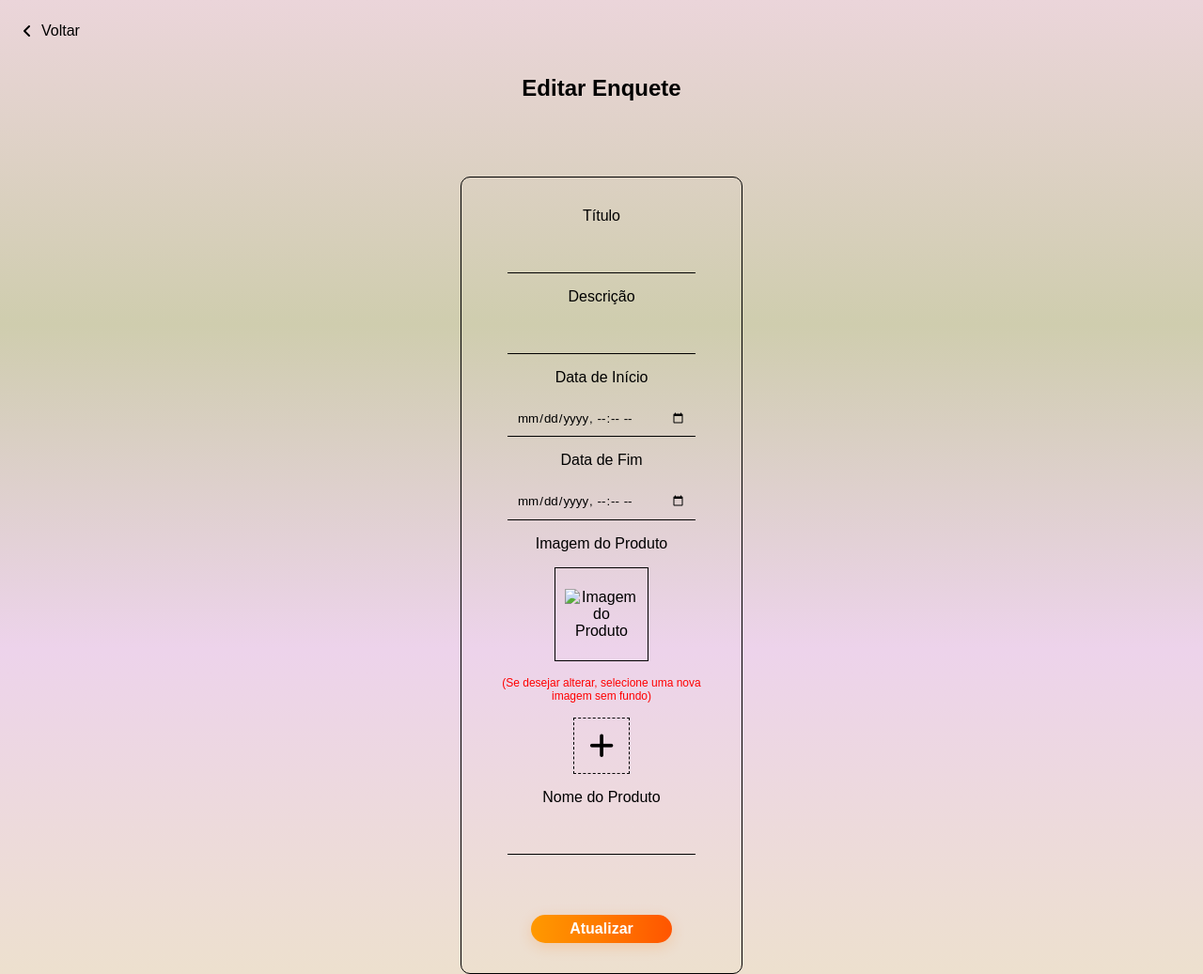
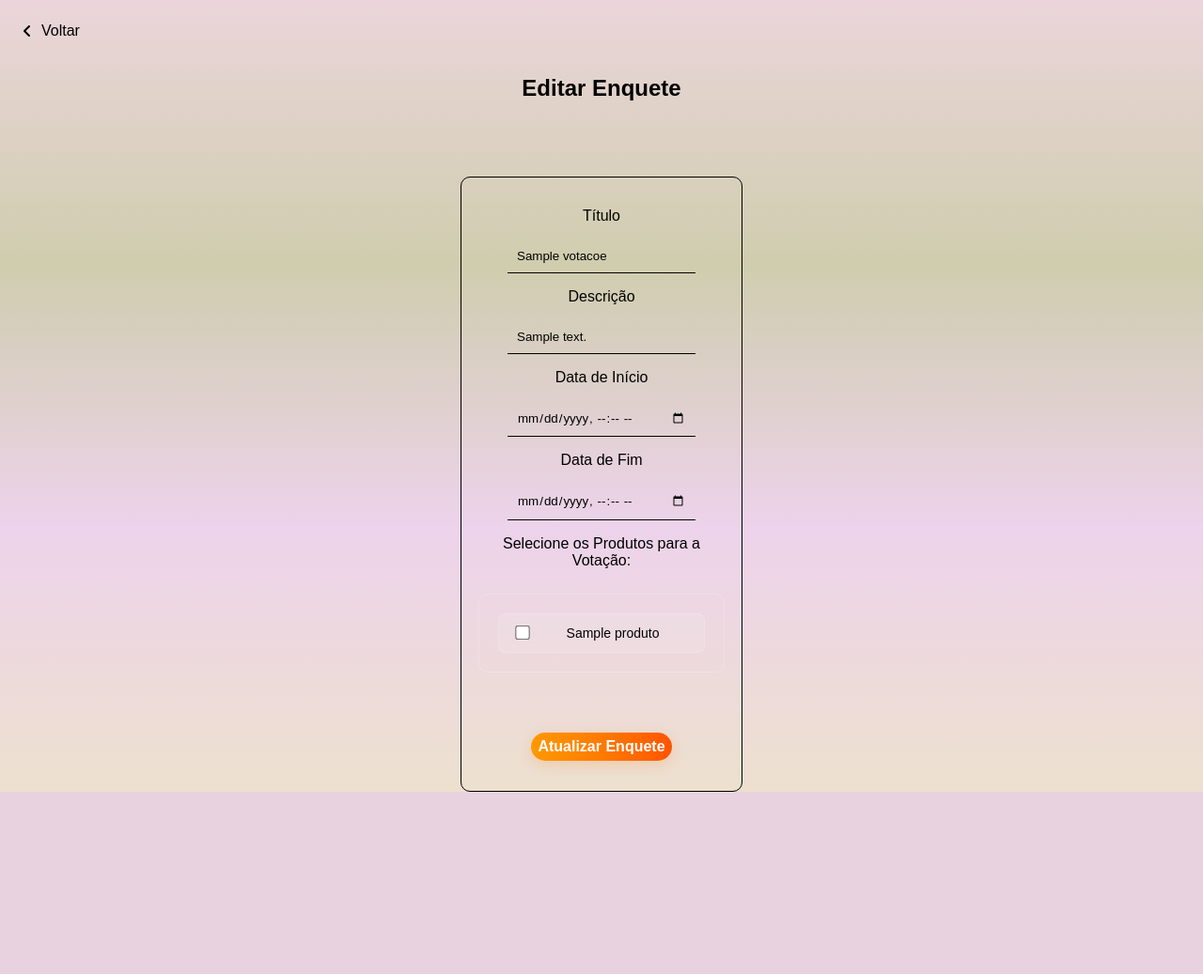
Before and after one commit to thz006/PsyCoders, a PHP site: page /App/Views/editarEnquete.php?id=1 in a window 1280 px wide. Shown: the whole page at 94% size. After the commit the page ends 843 px from the top, so only its background shows below. Run offline with PHP 8.4, Linux system fonts and the light colour scheme; tables that the repository leaves empty or names only in its code hold one stand-in row (values such as "Sample post"); some web fonts are replaced.

Commit message:
feat: CRUD ADM COMPLETO

```diff
--- a/App/Controller/ProdutoController.php
+++ b/App/Controller/ProdutoController.php
@@ -86,8 +86,6 @@ try {
     echo json_encode(['status' => 'error', 'message' => $e->getMessage()]);
 }
 
-
-
 // $dadosFormulario = $_POST;
 
             // session_start();
--- a/App/Controller/VotacaoController.php
+++ b/App/Controller/VotacaoController.php
@@ -31,6 +31,35 @@ try {
                 throw new Exception('Enquete não encontrada ou não pôde ser excluída.');
             }
             break;
+        case 'getById':
+            $id = $_GET['id'] ?? 0;
+            if (!$id) {
+                throw new Exception('ID da enquete não fornecido.');
+            }
+            $enquete = VotacaoModel::findByIdWithProducts($id);
+            if ($enquete) {
+                echo json_encode(['status' => 'success', 'enquete' => $enquete]);
+            } else {
+                throw new Exception('Enquete não encontrada.');
+            }
+            break;
+
+        case 'update':
+            $dadosFormulario = $_POST;
+            if (empty($dadosFormulario['id'])) {
+                throw new Exception("ID da enquete é obrigatório para atualização.");
+            }
+
+            $dadosFormulario['produtos'] = $dadosFormulario['produtos'] ?? [];
+
+            $votacao = new VotacaoModel($dadosFormulario);
+
+            if ($votacao->update()) {
+                echo json_encode(['status' => 'success', 'message' => 'Enquete atualizada com sucesso!']);
+            } else {
+                throw new Exception('Não foi possível atualizar a enquete.');
+            }
+            break;
         default:
             http_response_code(400);
             echo json_encode(['status' => 'error', 'message' => 'Ação desconhecida.']);
--- a/App/Model/Votacao.php
+++ b/App/Model/Votacao.php
@@ -9,7 +9,6 @@ class VotacaoModel {
     public string $data_fim;
     public int $criado_por;
 
-    /** @var array IDs dos produtos a serem incluídos na votação */
     public array $produtos = [];
 
     public function __construct($dados = []) {
@@ -21,17 +20,26 @@ class VotacaoModel {
             $this->data_fim    = $dados['data_fim'] ?? '';
             $this->produtos    = $dados['produtos'] ?? [];
             $this->criado_por  = $dados['criado_por'] ?? 0;
+
+
+         if (!empty($dados['data_inicio'])) {
+            $this->data_inicio = str_replace('T', ' ', $dados['data_inicio']) . ':00';
+        } else {
+            $this->data_inicio = '';
+        }
+
+        if (!empty($dados['data_fim'])) {
+            $this->data_fim = str_replace('T', ' ', $dados['data_fim']) . ':00';
+        } else {
+            $this->data_fim = '';
+        }
         }
     }
 
-    /**
-     * Insere a votação e, em seguida, associa os produtos selecionados.
-     */
     public function create(): bool
     {
         $dbVotacoes = new Database('Votacoes');
 
-        // Passo 1: Inserir na tabela principal 'Votacoes'
         $this->id = $dbVotacoes->insert([
             'titulo' => $this->titulo,
             'descricao' => $this->descricao,
@@ -48,8 +56,7 @@ class VotacaoModel {
             return true;
         }
 
-        // Passo 2: Inserir as associações na tabela pivo 'votacoes_produtos'
-        // Usando o novo método da classe Database
+
         $dbVotacoesProdutos = new Database('votacoes_produtos');
         $sucesso = true;
 
@@ -78,4 +85,68 @@ class VotacaoModel {
         $db = new Database('Votacoes');
         return $db->delete("id = ?", [$id]);
     }
+      public function update(): bool
+    {
+
+        $dbVotacoes = new Database('Votacoes');
+        $sucesso_update = $dbVotacoes->update([
+            'titulo'      => $this->titulo,
+            'descricao'   => $this->descricao,
+            'data_inicio' => $this->data_inicio,
+            'data_fim'    => $this->data_fim,
+        ], "id = ?", [$this->id]);
+
+        if (!$sucesso_update) {
+
+            error_log("ERRO (VotacaoModel): Falha ao atualizar a tabela 'Votacoes' para o ID: " . $this->id);
+            return false;
+        }
+
+        $dbVotacoesProdutos = new Database('votacoes_produtos');
+
+        $sucesso_delete = $dbVotacoesProdutos->delete('id_votacoes = ?', [$this->id]);
+
+        if ($sucesso_delete === false) {
+            error_log("ERRO (VotacaoModel): Falha ao executar DELETE em 'votacoes_produtos' para o id_votacoes: " . $this->id);
+            return false;
+        }
+        if (empty($this->produtos)) {
+            return true;
+        }
+
+        foreach ($this->produtos as $id_produto) {
+            $resultado_insert = $dbVotacoesProdutos->insertAndCheck([
+                'id_votacoes' => $this->id,
+                'id_produto'  => (int)$id_produto
+            ]);
+
+            if (!$resultado_insert) {
+                error_log("ERRO (VotacaoModel): Falha ao inserir associação para id_votacoes: {$this->id} e id_produto: {$id_produto}. Verifique chaves estrangeiras.");
+                return false;
+            }
+        }
+
+        return true;
+    }
+
+
+    public static function findByIdWithProducts(int $id): ?array
+    {
+
+        $db = new Database('Votacoes');
+        $votacao = $db->select("id = ?", [$id])->fetch(PDO::FETCH_ASSOC);
+
+        if (!$votacao) {
+            return null;
+        }
+
+
+        $dbProdutos = new Database('votacoes_produtos');
+        $produtosStmt = $dbProdutos->select("id_votacoes = ?", [$id]);
+        $produtosIds = $produtosStmt->fetchAll(PDO::FETCH_COLUMN, 1);
+
+        $votacao['produtos'] = $produtosIds;
+
+        return $votacao;
+    }
 }
--- a/App/Views/editarEnquete.php
+++ b/App/Views/editarEnquete.php
@@ -1,44 +1,64 @@
 <?php
-include '../../Public/includes/header.php';
+    require_once __DIR__ . '/../../App/Model/Produto.php';
+    require_once __DIR__ . '/../../App/Model/Votacao.php';
+
+    $id_enquete = $_GET['id'] ?? 0;
+    if (!$id_enquete) {
+
+        header('Location: telaAdm.php');
+        exit;
+    }
+
+    $produtos = Produto::findAll();
+
+
+?>
+<?php
+    include '../../Public/includes/header.php';
 ?>
 
 <title>Editar Enquete</title>
 
 <main class="mainAdm">
-    <a href="telaAdm.php" class="botao-voltar"><i class="fa-solid fa-angle-left"></i>Voltar</a>
+    <a href="telaAdm.php" class="botao-voltar"><i class="fa-solid fa-angle-left"></i> Voltar</a>
     <section class="sessaoEditEnquete">
         <h1 class="titleAdm">Editar Enquete</h1>
 
-        <form class="formEditarEnquete" action="atualizarEnquete.php" method="POST" enctype="multipart/form-data">
+        <form id="formEditarEnquete" class="formEditarEnquete" method="POST">
+            <input type="hidden" name="id" value="<?= htmlspecialchars($id_enquete) ?>">
+
             <div class="areaEditarEnquete">
-                <label for="tituloEnquete">Título</label>
-                <input type="text" id="tituloEnquete" name="tituloEnquete">
+                <label for="titulo_votacao">Título</label>
+                <input type="text" id="titulo_votacao" name="titulo_votacao" required>
 
-                <label for="descricaoEnquete">Descrição</label>
-                <input type="text" id="descricaoEnquete" name="descricaoEnquete">
+                <label for="descricao_votacao">Descrição</label>
+                <input type="text" id="descricao_votacao" name="descricao_votacao" required>
 
-                <label for="dataInicio">Data de Início</label>
-                <input type="datetime-local" id="dataInicio" name="dataInicio">
+                <label for="data_inicio">Data de Início</label>
+                <input type="datetime-local" id="data_inicio" name="data_inicio" required>
 
-                <label for="dataFim">Data de Fim</label>
-                <input type="datetime-local" id="dataFim" name="dataFim">
+                <label for="data_fim">Data de Fim</label>
+                <input type="datetime-local" id="data_fim" name="data_fim" required>
 
-                <label for="imgAtualEnquete">Imagem do Produto</label>
-                <div class="areaImgAdm">
-                    <img id="previewImg" src="" alt="Imagem do Produto">
+                <label class="label-produtos">Selecione os Produtos para a Votação:</label>
+                <div id="lista-produtos-checkbox" class="lista-produtos-checkbox">
+                    <?php
+                        if (!empty($produtos)) {
+                            foreach ($produtos as $produto) {
+                                echo '<div class="produto-checkbox">';
+                                echo '<input type="checkbox" name="produtos[]" value="' . htmlspecialchars($produto['id']) . '" id="produto_' . htmlspecialchars($produto['id']) . '">';
+                                echo '<label for="produto_' . htmlspecialchars($produto['id']) . '">' . htmlspecialchars($produto['nome']) . '</label>';
+                                echo '</div>';
+                            }
+                        } else {
+                            echo '<p class="sem-produtos">Nenhum produto disponível para seleção.</p>';
+                        }
+                    ?>
                 </div>
-
-                <p class="alertAdm">(Se desejar alterar, selecione uma nova imagem sem fundo)</p>
-                <div class="inserirImgAdm">
-                    <input type="file" name="novaImagemEnquete" id="imgInput">
-                    <i class="fa-solid fa-plus"></i>
-                </div>
-
-                <label for="nomeProduto">Nome do Produto</label>
-                <input type="text" id="nomeProduto" name="nomeProduto">
             </div>
 
-            <input class="botao-lg" type="submit" value="Atualizar">
+            <input class="botao-lg" type="submit" value="Atualizar Enquete">
         </form>
     </section>
 </main>
+<script src="../../Public/js/telaAdm.js"></script>
--- a/App/Views/telaAdm.php
+++ b/App/Views/telaAdm.php
@@ -149,7 +149,6 @@
                                     echo "<td>" . htmlspecialchars($votacao['produtos_nomes'] ?? 'Nenhum produto associado') . "</td>";
                                     echo "<td>";
                                     echo "<a href='./editarEnquete.php?id=" . htmlspecialchars($votacao['id']) . "'><button class='btnEditar'>Editar</button></a>";
-                                    // Classe específica para o botão de excluir enquete
                                     echo "<button class='btnExcluirEnquete' data-id='" . htmlspecialchars($votacao['id']) . "'>Excluir</button>";
                                     echo "</td>";
                                     echo "</tr>";
--- a/Config/db_config.php
+++ b/Config/db_config.php
@@ -1,6 +1,6 @@
 <?php
-define('DB_HOST', '192.168.22.9');
+define('DB_HOST', 'localhost');
 define('DB_NAME', 'psycoders');
-define('DB_USER', 'psycoders');
-define('DB_PASS', 'psycoders@130');
+define('DB_USER', 'root');
+define('DB_PASS', 'Oliveira@87185');
 ?>
--- a/DB/Database.php
+++ b/DB/Database.php
@@ -89,7 +89,6 @@ class Database {
                   GROUP BY v.id
                   ORDER BY v.data_inicio DESC";
 
-        // Este método não precisa de tabela no construtor, por isso chama execute diretamente
         return $this->execute($query);
     }
 }
--- a/Public/css/telaAdm.css
+++ b/Public/css/telaAdm.css
@@ -135,9 +135,9 @@
     overflow-x: auto;
 }
 
-/* Atualize sua tabela para forçar o scroll */
+
 .tabelaProdutos {
-    min-width: 500px; /* maior que o wrapper para forçar rolagem */
+    min-width: 500px;
     border-collapse: collapse;
     background-color: transparent;
     font-size: 0.85rem;
@@ -199,7 +199,7 @@
 .tabelaEnquete {
     margin-top: 4rem;
     margin-bottom: 4rem;
-    min-width: 600px; /* garante rolagem em telas pequenas */
+    min-width: 600px;
     border-collapse: collapse;
     width: 100%;
     font-family: 'Segoe UI', sans-serif;
@@ -286,8 +286,7 @@
     font-size: 14px;
     color: #000000;
     cursor: pointer;
-    flex-grow: 1; /* Faz o label ocupar o espaço restante */
-    /* Remove qualquer margem padrão do label */
+    flex-grow: 1;
     margin: 0;
     padding: 0;
 }
--- a/Public/css/telaCadastro.css
+++ b/Public/css/telaCadastro.css
@@ -125,7 +125,7 @@
 
   .task001-inputs {
     width: 100%;
-    padding: 10px 12px 10px 38px; /* espaço à esquerda para o ícone */
+    padding: 10px 12px 10px 38px;
     border: none;
     border-radius: 8px;
     font-size: 1rem;
--- a/Public/js/telaAdm.js
+++ b/Public/js/telaAdm.js
@@ -7,7 +7,6 @@ document.addEventListener('DOMContentLoaded', () => {
             event.preventDefault();
             const formData = new FormData(this);
 
-            // O caminho do fetch foi atualizado para corresponder à sua estrutura
             fetch('../../App/Controller/ProdutoController.php?action=create', {
                 method: 'POST',
                 body: formData
@@ -132,6 +131,8 @@ document.addEventListener('DOMContentLoaded', () => {
             }
         });
     });
+
+
     // Lógica para o formulário de EDITAR PRODUTO
 const formEditarProduto = document.getElementById('formEditarProduto');
 
@@ -150,7 +151,7 @@ if (formEditarProduto) {
         .then(data => {
             if (data.status === 'success') {
                 alert('Produto atualizado com sucesso!');
-                window.location.href = 'telaAdm.php'; // Volta para tela principal
+                window.location.href = 'telaAdm.php';
             } else {
                 alert('Erro: ' + data.message);
             }
@@ -161,4 +162,63 @@ if (formEditarProduto) {
         });
     });
 }
+ const formEditarEnquete = document.getElementById('formEditarEnquete');
+
+
+    if (formEditarEnquete) {
+        const idEnquete = formEditarEnquete.querySelector('input[name="id"]').value;
+
+
+        fetch(`../../App/Controller/VotacaoController.php?action=getById&id=${idEnquete}`)
+            .then(response => response.json())
+            .then(data => {
+                if (data.status === 'success') {
+                    const enquete = data.enquete;
+                    formEditarEnquete.querySelector('#titulo_votacao').value = enquete.titulo;
+                    formEditarEnquete.querySelector('#descricao_votacao').value = enquete.descricao;
+
+                    formEditarEnquete.querySelector('#data_inicio').value = enquete.data_inicio.replace(' ', 'T');
+                    formEditarEnquete.querySelector('#data_fim').value = enquete.data_fim.replace(' ', 'T');
+
+
+                    const produtosAssociados = enquete.produtos || [];
+                    produtosAssociados.forEach(produtoId => {
+                        const checkbox = formEditarEnquete.querySelector(`input[name="produtos[]"][value="${produtoId}"]`);
+                        if (checkbox) {
+                            checkbox.checked = true;
+                        }
+                    });
+                } else {
+                    alert('Erro: ' + data.message);
+                    window.location.href = 'telaAdm.php';
+                }
+            })
+            .catch(error => {
+                console.error('Erro ao buscar dados da enquete:', error);
+                alert('Não foi possível carregar os dados da enquete.');
+            });
+
+        formEditarEnquete.addEventListener('submit', function(event) {
+            event.preventDefault();
+            const formData = new FormData(this);
+
+            fetch('../../App/Controller/VotacaoController.php?action=update', {
+                method: 'POST',
+                body: formData
+            })
+            .then(response => response.json())
+            .then(data => {
+                if (data.status === 'success') {
+                    alert('Enquete atualizada com sucesso!');
+                    window.location.href = 'telaAdm.php';
+                } else {
+                    alert('Erro: ' + data.message);
+                }
+            })
+            .catch(error => {
+                console.error('Erro na requisição de atualização:', error);
+                alert('Ocorreu um erro de comunicação. Tente novamente.');
+            });
+        });
+    }
 });
```
Also changed, not shown: Public/img/687844a26c66d-cebola.png (added), Public/img/687844b7abcba-cebola.png (added), Public/img/687844cf6ad8d-cebola.png (added).
